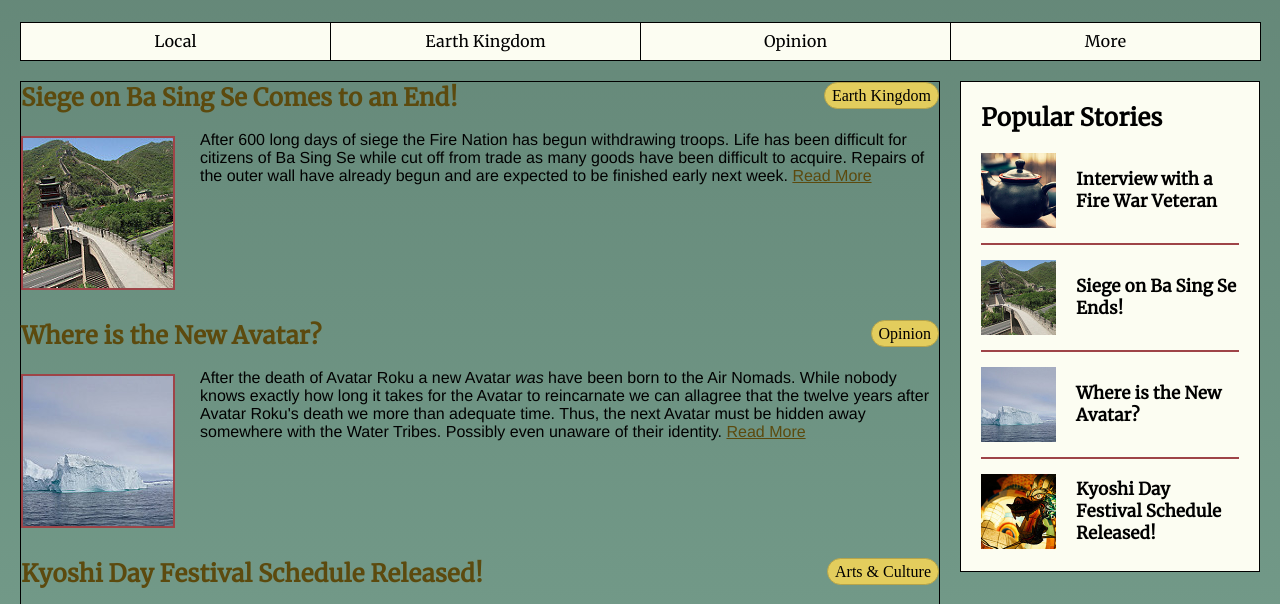
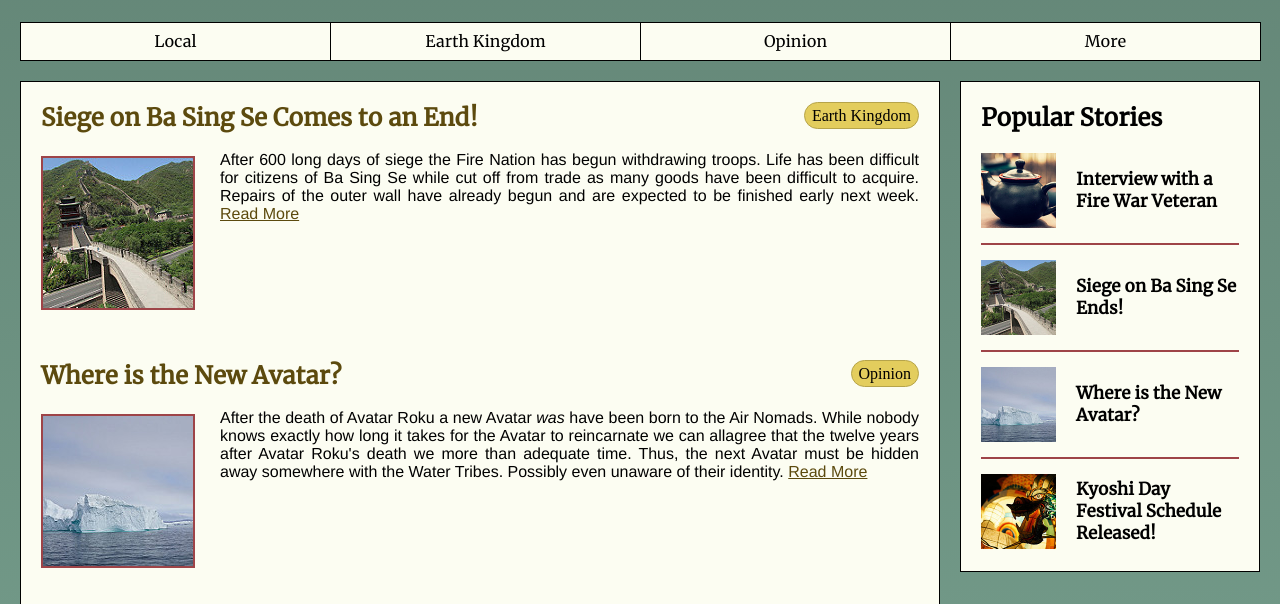
Before and after one commit to kaidamasaki/ada-css-presentation-solution, a plain HTML site: page index.html in a window 1280 px wide. Shown: the part 123-727 px from the top of the page. Drawn offline with Linux system fonts and the light colour scheme; a web font is replaced by a local one.

Commit message:
Update style.css

```diff
--- a/style.css
+++ b/style.css
@@ -230,7 +230,7 @@ main {
   }
 }
 
-main article {
+main article, main .summary {
   text-align: justify;
   padding: 20px 20px 0;
   position: relative;
```
